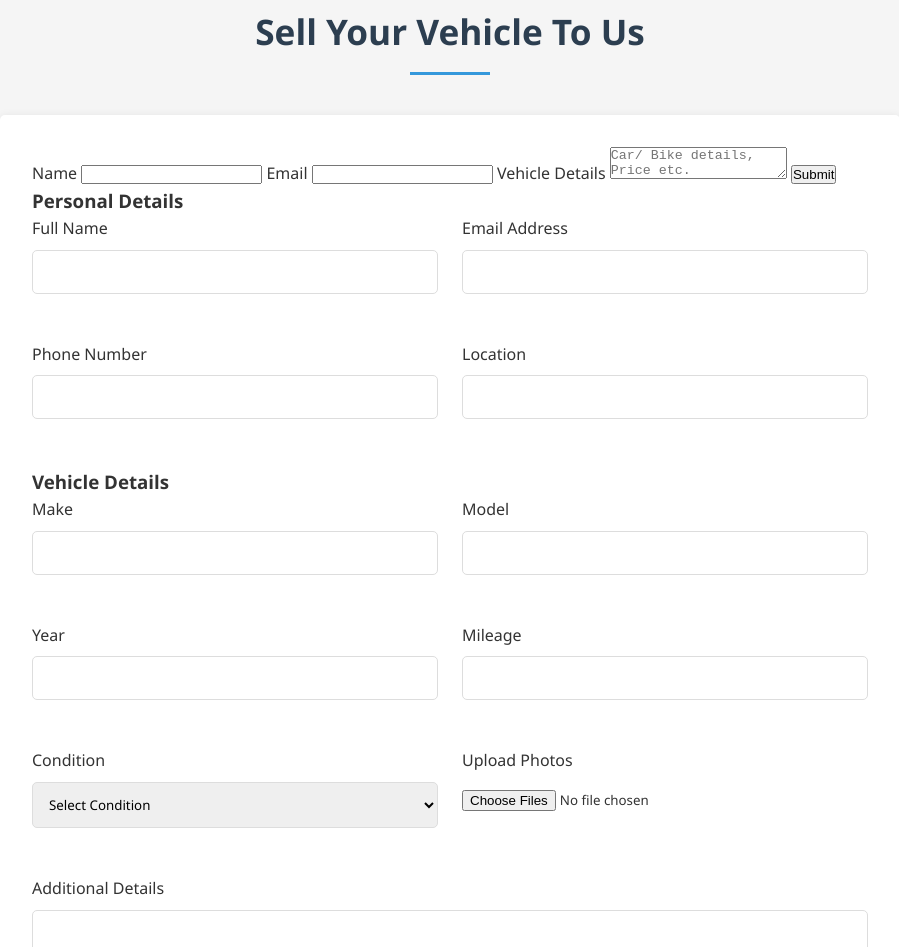
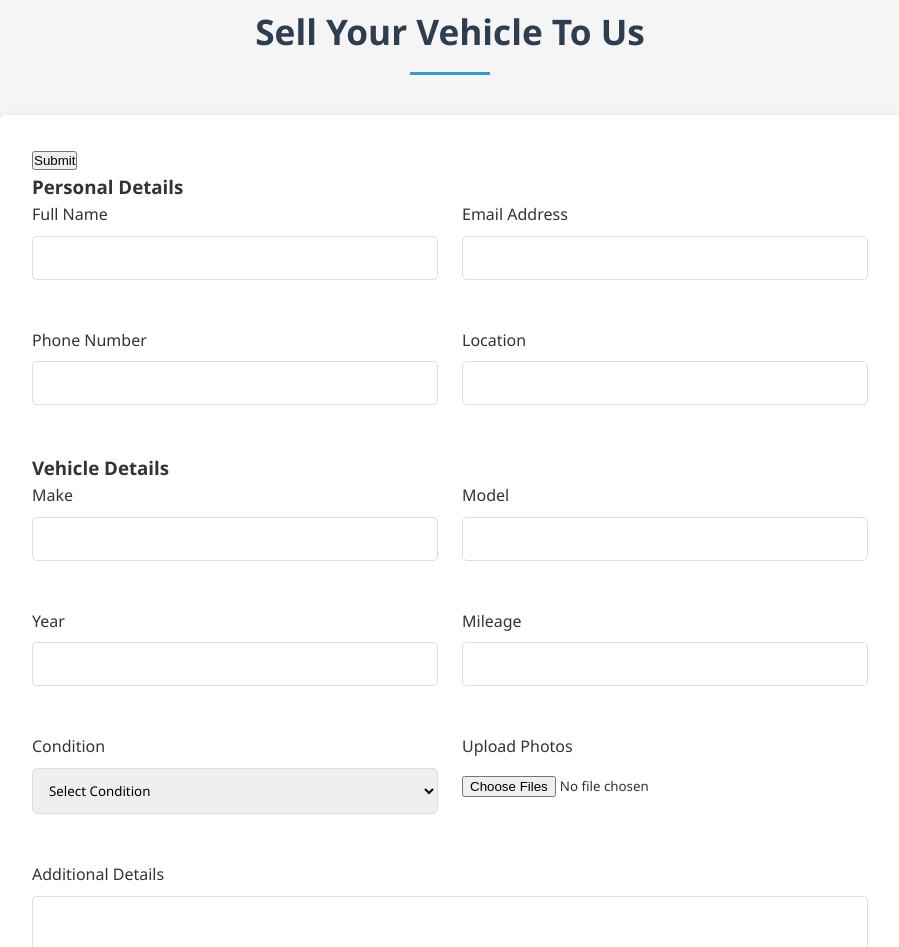
Before and after one commit to kakugaragecompany/car-bike-moterbike-dealer, a plain HTML site: page index.html in a window 1280 px wide. Shown: the part 5374-6321 px from the top of the page, without its empty margins (190-1089 px from the left). Drawn offline with Linux system fonts and the light colour scheme.

Commit message:
Remove form fields from Web3Forms form
Removed form fields for name, email, and message from the Web3Forms form.

```diff
--- a/index.html
+++ b/index.html
@@ -254,15 +254,6 @@
            <form action="https://api.web3forms.com/submit" method="POST" id="newForm">
             <input type="hidden" name="access_key" value="0850228d-d0ab-4c0d-939a-a59a0dfa4ee5">
 
-            <label for="name">Name</label>
-            <input type="text" name="name" id="name" required>
-
-            <label for="email">Email</label>
-            <input type="email" name="email" id="email" required>
-
-            <label for="message">Vehicle Details</label>
-            <textarea name="message" id="message" placeholder="Car/ Bike details, Price etc." required></textarea>
-
             <button type="submit">Submit</button>
                    </form>
                    <div id="newFormResponse"></div>
```
